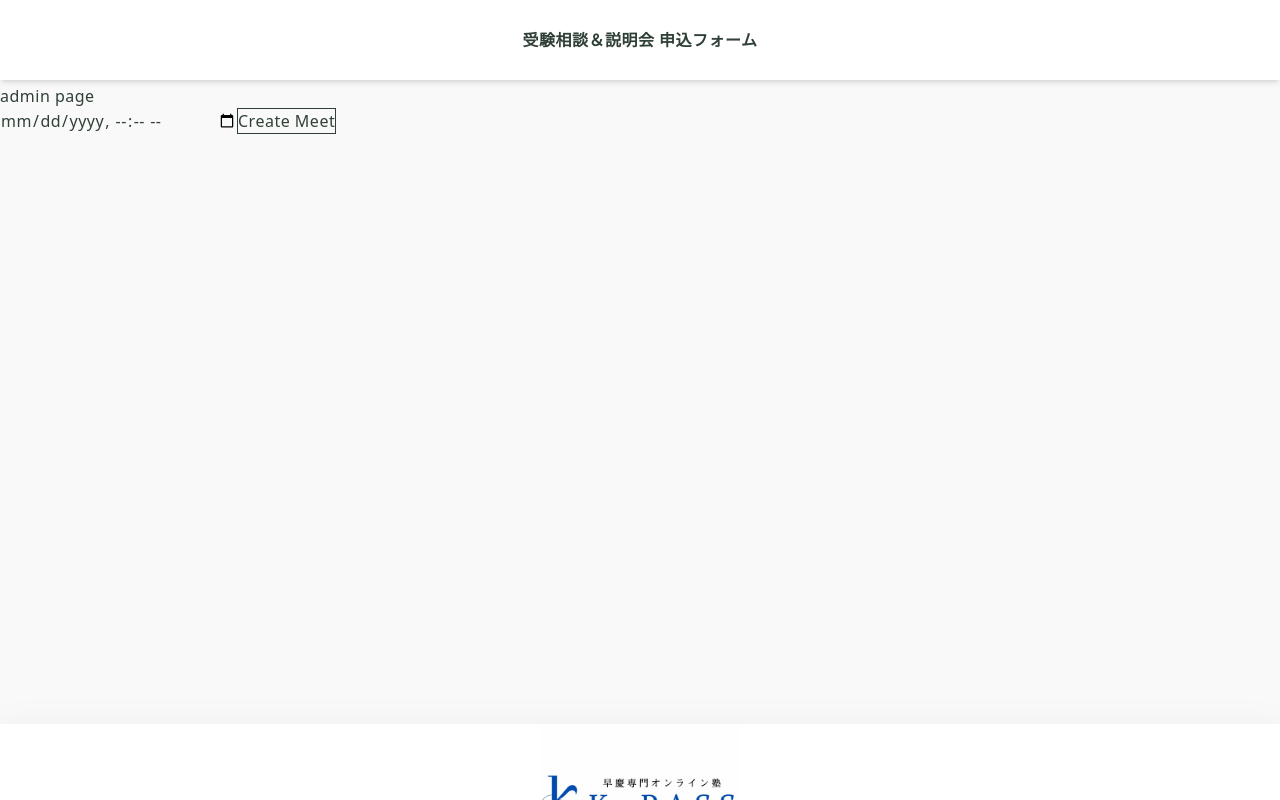
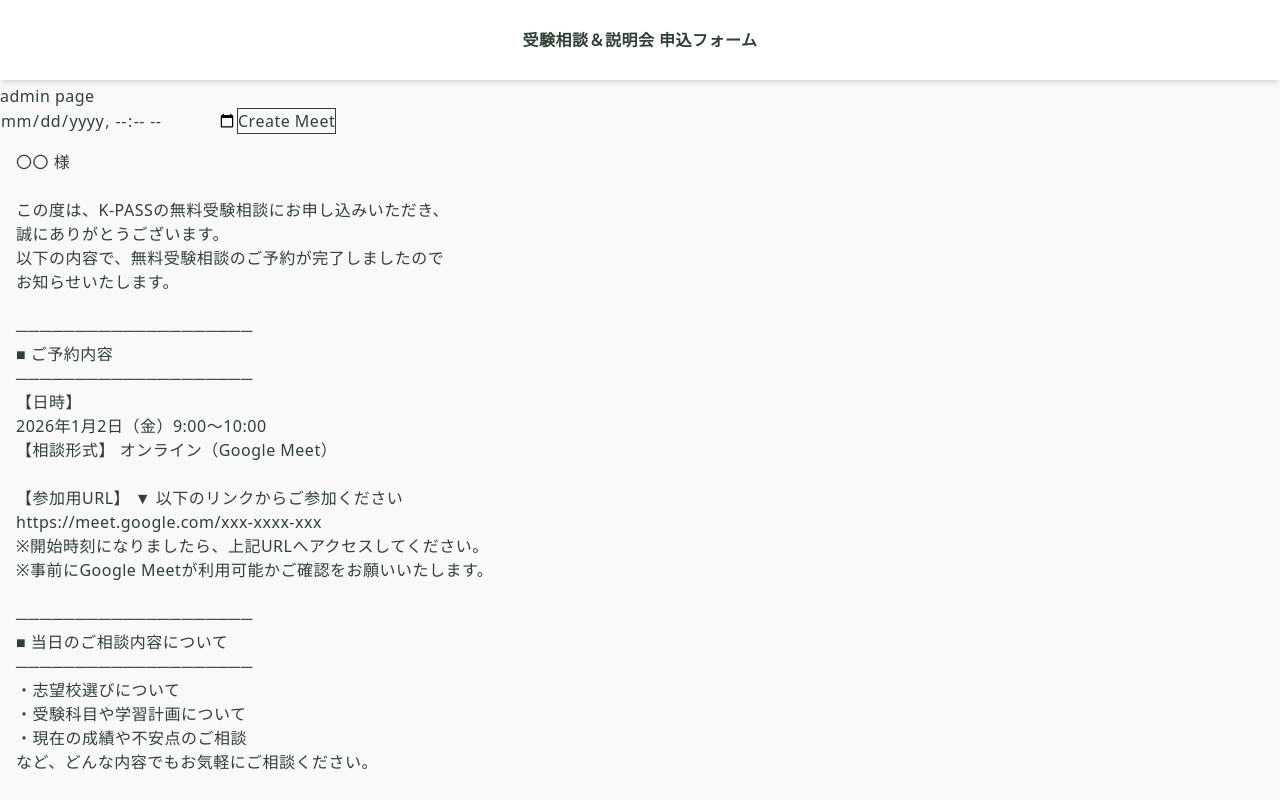
Before and after one commit to 25im0047-commits/form, a Next.js app: page /admin in a window 1280 px wide. Built offline with nearby package versions, Linux system fonts and the light colour scheme.

Commit message:
メール内容変更、メールにMeetリンクを含める

```diff
--- a/app/admin/page.tsx
+++ b/app/admin/page.tsx
@@ -27,6 +27,85 @@ export default function AdminPage() {
       <button onClick={createMeet} className="border">
         Create Meet
       </button>
+
+      <div className="p-4 font-sans">
+        <p>
+          〇〇 様
+          <br />
+          <br />
+          この度は、K-PASSの無料受験相談にお申し込みいただき、
+          <br />
+          誠にありがとうございます。
+          <br />
+          以下の内容で、無料受験相談のご予約が完了しましたので
+          <br />
+          お知らせいたします。
+          <br />
+          <br />
+          ────────────────────
+          <br />■ ご予約内容
+          <br />
+          ────────────────────
+          <br />
+          【日時】
+          <br />
+          2026年1月2日（金）9:00〜10:00
+          <br />
+          【相談形式】 オンライン（Google Meet）
+          <br />
+          <br />
+          【参加用URL】 ▼ 以下のリンクからご参加ください
+          <br />
+          https://meet.google.com/xxx-xxxx-xxx
+          <br />
+          ※開始時刻になりましたら、上記URLへアクセスしてください。
+          <br />
+          ※事前にGoogle Meetが利用可能かご確認をお願いいたします。
+          <br />
+          <br />
+          ────────────────────
+          <br />■ 当日のご相談内容について
+          <br />
+          ────────────────────
+          <br />
+          ・志望校選びについて
+          <br />
+          ・受験科目や学習計画について
+          <br />
+          ・現在の成績や不安点のご相談
+          <br />
+          など、どんな内容でもお気軽にご相談ください。
+          <br />
+          <br />
+          ────────────────────
+          <br />■ ご注意事項
+          <br />
+          ────────────────────
+          <br />
+          ・開始時刻の5分前を目安にご入室ください。
+          <br />
+          ・ご都合が悪くなった場合は、事前にご連絡をお願いいたします。
+          <br />
+          <br />
+          ────────────────────
+          <br />
+          <br />
+          ご不明な点がございましたら、
+          <br />
+          公式サイトよりお問い合わせください。
+          <br />
+          当日お話しできることを、スタッフ一同楽しみにしております。
+          <br />
+          <br />
+          ────────────────────
+          <br />
+          K-PASS 受験相談窓口
+          <br />
+          公式サイトお問い合わせフォーム：https://kpass-form.com
+          <br />
+          ────────────────────
+        </p>
+      </div>
     </>
   );
 }
```
